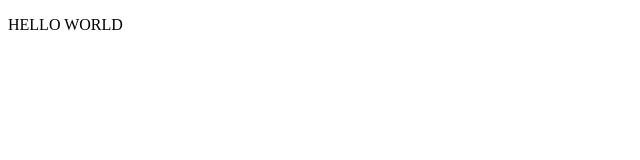
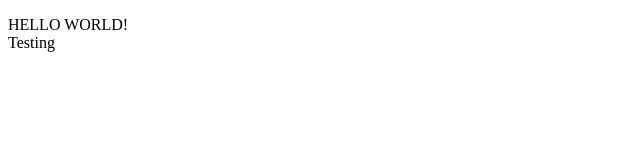
Before and after one commit to CipherDude/CipherDude.github.io, a plain HTML site: page index.html in a window 1280 px wide. Shown: the full height of the page, 0-640 px from the left. Drawn offline with Linux system fonts and the light colour scheme.

Commit message:
added "testing"

```diff
--- a/index.html
+++ b/index.html
@@ -6,7 +6,8 @@
 </Head>
 <body>
     <p>
-      HELLO WORLD
+      HELLO WORLD!<br>
+      Testing
     </p>
 </body>
 </html>
```
